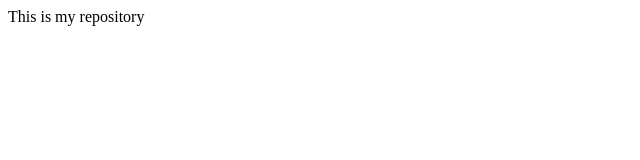
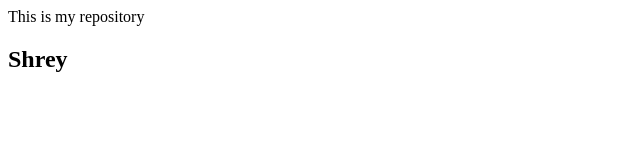
Before and after one commit to Shrey-developer/proj1, a plain HTML site: page index.html in a window 1280 px wide. Shown: the full height of the page, 0-640 px from the left. Drawn offline with Linux system fonts and the light colour scheme.

Commit message:
Update index.html

```diff
--- a/index.html
+++ b/index.html
@@ -8,6 +8,7 @@
 <body>
     <header>
         This is my repository
+        <h2> Shrey</h2>
     </header>
 </body>
 </html>
```
